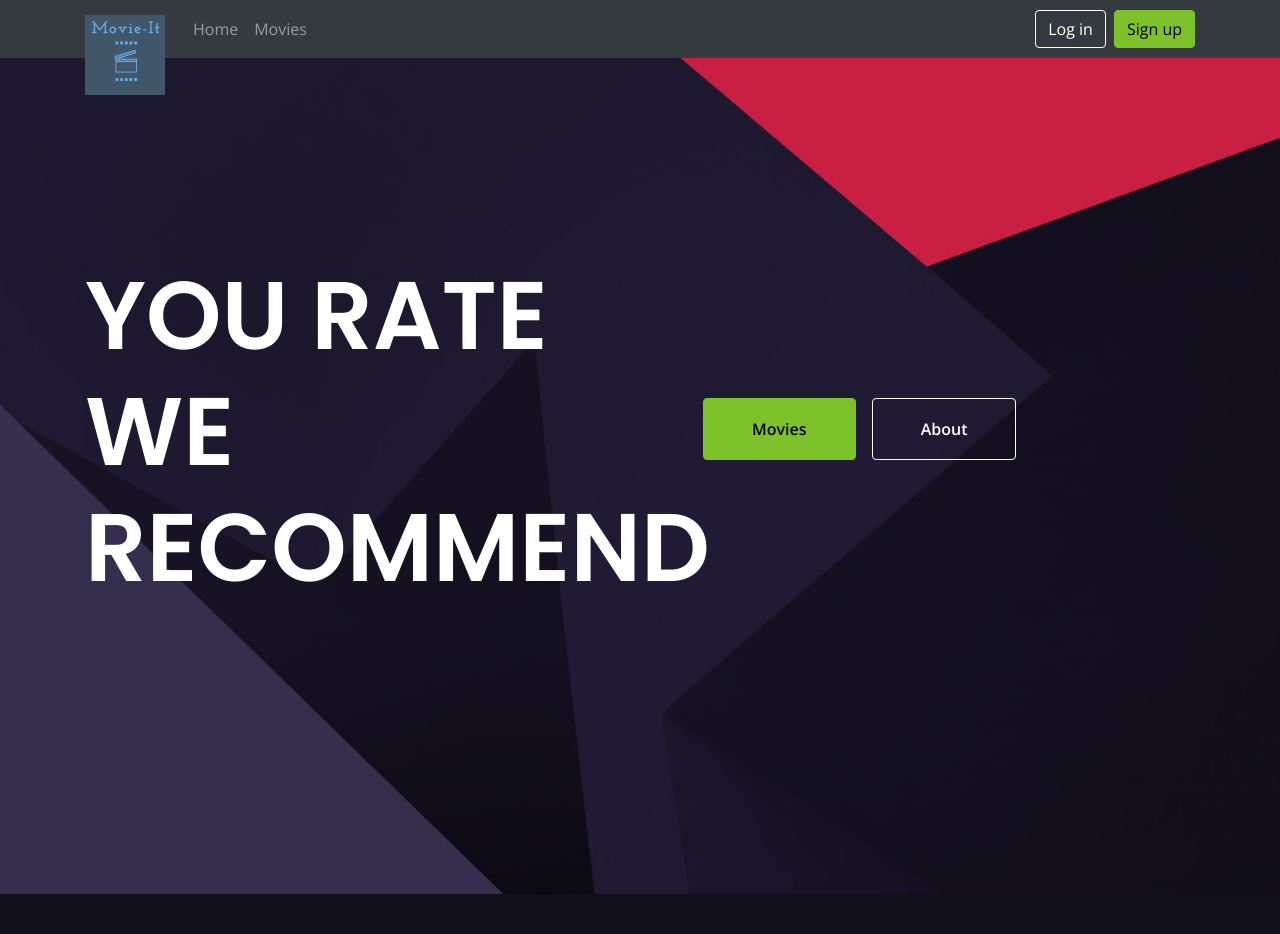
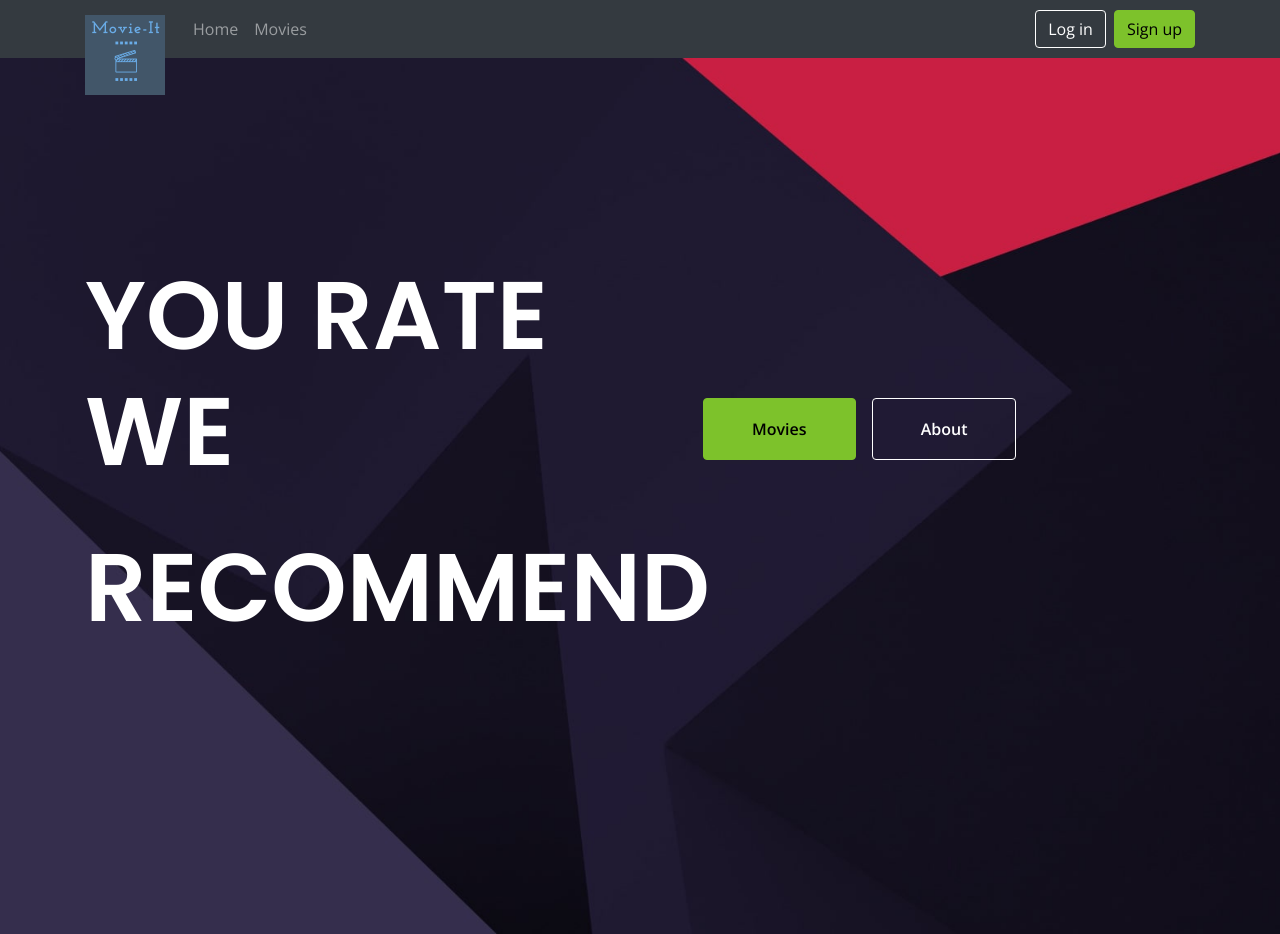
Before and after one commit to gorkemarslan/Django-Movie-Database, a Django app: page / in a window 1280 px wide. Before the commit the page ends 894 px from the top, so only its background shows below. Run offline with Django 3.2, Linux system fonts and the light colour scheme; some libraries are stand-ins or nearby versions.

Commit message:
home.html is updated.

```diff
--- a/templates/movies/home.html
+++ b/templates/movies/home.html
@@ -20,11 +20,12 @@
         <div class="container">
             <div class="row">
                 <div class="col-lg-6">
-                    <h1 class="h1-large">YOU RATE<br> WE<br>RECOMMEND</h1>
+                    <h1 class="h1-large">YOU RATE<br> WE</h1>
+                    <h2 class="h1-large">RECOMMEND</h2>
                 </div>
                 <div class="col-lg-6">
                     <div class="button-container">
-                        <a class="btn-solid-lg" href="#intro">Movies</a>
+                        <a class="btn-solid-lg" href="{% url 'movie_list' %}">Movies</a>
                         <a class="btn-outline-lg" href="#contact">About</a>
 
                     </div>
```
